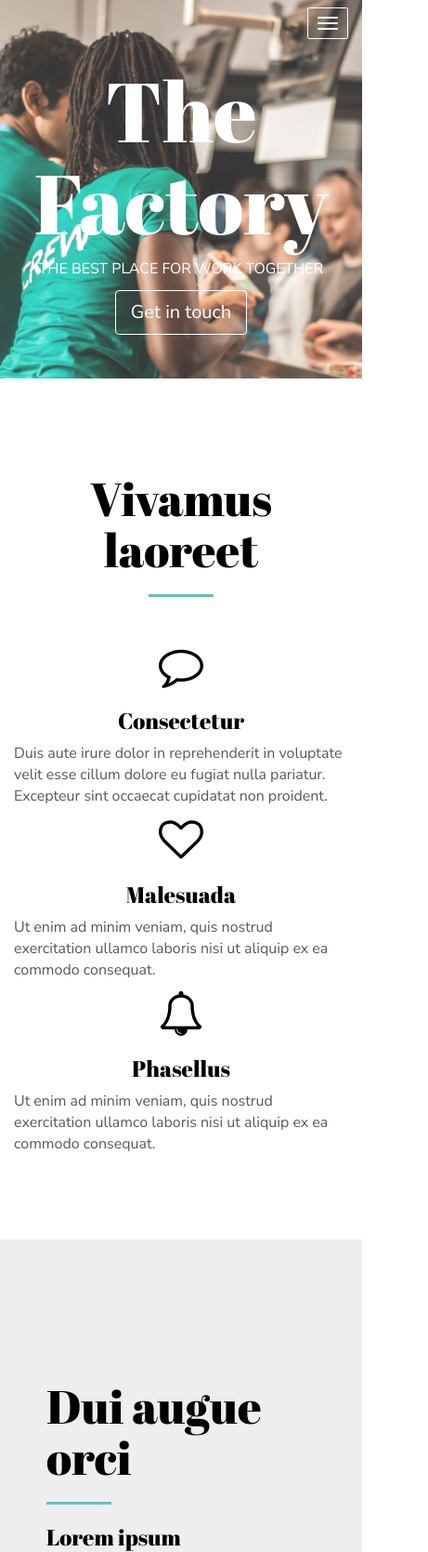
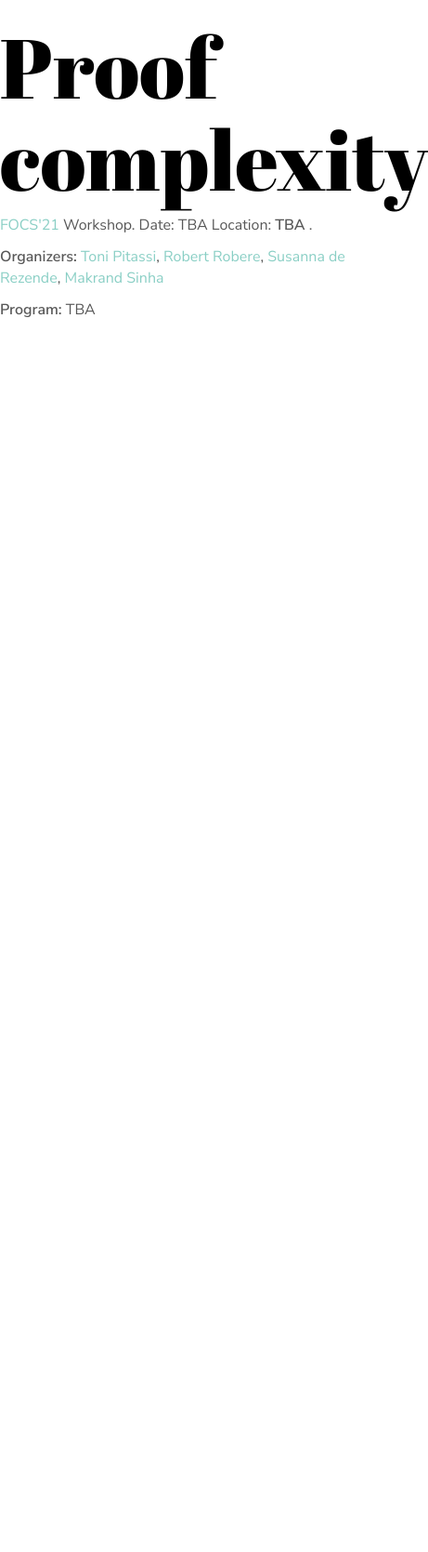
Before and after one commit to deRezende/deRezende.github.io, a plain HTML site: page workshops/workshop22.html in a window 390 px wide. Shown: the top 1669 px of the page at 93% size, 461 px wide, since content can reach past the window. After the commit the page ends 844 px from the top, so only its background shows below. Drawn offline with Linux system fonts and the light colour scheme; some packages are replaced by stand-ins of ours.

Commit message:
Clean up

```diff
--- a/workshops/workshop22.html
+++ b/workshops/workshop22.html
@@ -6,166 +6,38 @@
   <meta charset="UTF-8">
   <meta content="IE=edge" http-equiv="X-UA-Compatible">
   <meta content="width=device-width,initial-scale=1" name="viewport">
-  <meta content="description" name="description">
-  <meta content="Mashup templates have been developped by Orson.io team" name="author">
 
-
-  <link href="./assets/apple-touch-icon.png" rel="apple-touch-icon">
   <link href="./assets/favicon.ico" rel="icon">
 
-  <title>Title page</title>
+  <title>Proof Complexity FOCS'21 Workshop</title>
+  <meta name="description" content="Proof Complexity">
 
 <link href="./main.97292821.css" rel="stylesheet"></head>
 
 <body>
+  <div class="page-content">
+      <div class="wrapper">
+        <h1 id="proof-complexity">Proof complexity</h1>
 
- <!-- Add your content of header -->
-<header>
-  <nav class="navbar navbar-inverse navbar-fixed-top">
-    <div class="container">
-      <div class="navbar-header">
-        <button type="button" class="navbar-toggle collapsed">
-          <span class="sr-only">Toggle navigation</span>
-          <span class="icon-bar"></span>
-          <span class="icon-bar"></span>
-          <span class="icon-bar"></span>
-        </button>
-      </div>
+        <p>
+          <a href="https://focs2021.cs.colorado.edu/">FOCS'21</a> Workshop. Date: TBA Location: <strong>  TBA </strong>.
+        </p>
 
-    </div>
-  </nav>
-</header>
+        <p>
+          <strong>Organizers:</strong>
+          <a href=""https://www.cs.toronto.edu/~toni/">Toni Pitassi</a>, <a href="https://www.cs.mcgill.ca/~robere/">Robert Robere</a>, <a href="https://derezende.github.io/">Susanna de Rezende</a>, <a href="https://www.cwi.nl/people/makrand-sinha">Makrand Sinha</a>
+        </p>
+
+        <p>
+          <strong>Program:</strong>
+          TBA
+        </p>
 
 
 
-<!-- Add your site or app content here -->
-<div class="background-image-container white-text-container" style="background-image: url('./assets/images/img-05.jpg')">
-    <div class="overlay"></div>
-    <div class="container">
-        <div class="row">
-            <div class="col-xs-12">
-                <h1>The Factory</h1>
-                <p class="">THE BEST PLACE FOR WORK TOGETHER</p>
-                <a href="#contact-section-container" class="btn btn-primary btn-lg anchor-link" title="">Get in touch</a>
-            </div>
-        </div>
-    </div>
-</div>
+      </div>
+  </div>
 
-<div class="section-container">
-    <div class="container">
-        <div class="row">
-            <div class="col-xs-12 col-md-12 section-container-spacer">
-                <h2 class="text-center">Vivamus laoreet</h2>
-            </div>
-        </div>
-        <div class="row">
-            <div class="col-xs-12 col-md-4">
-                <div class="fa-container">
-                    <i class="fa fa-comment-o fa-3x" aria-hidden="true"></i>
-                </div>
-                <h3 class="text-center">Consectetur</h3>
-                <p>Duis aute irure dolor in reprehenderit in voluptate velit esse
-            cillum dolore eu fugiat nulla pariatur. Excepteur sint occaecat cupidatat non
-            proident.</p>
-            </div>
+</body>
 
-            <div class="col-xs-12 col-md-4">
-                <div class="fa-container">
-                    <i class="fa fa-heart-o fa-3x" aria-hidden="true"></i>
-                </div>
-                <h3 class="text-center">Malesuada</h3>
-                <p>Ut enim ad minim veniam,
-            quis nostrud exercitation ullamco laboris nisi ut aliquip ex ea commodo
-            consequat.</p>
-            </div>
-            <div class="col-xs-12 col-md-4">
-                <div class="fa-container">
-                    <i class="fa fa-bell-o fa-3x" aria-hidden="true"></i>
-                </div>
-                <h3 class="text-center">Phasellus</h3>
-                <p> Ut enim ad minim veniam,
-            quis nostrud exercitation ullamco laboris nisi ut aliquip ex ea commodo
-            consequat.</p>
-            </div>
-        </div>
-    </div>
-</div>
-
-<div class="section-container section-half-background-image-container">
-    <div class="image-column" style="background-image: url('./assets/images/img-01.jpg')"></div>
-    <div class="container">
-        <div class="row">
-            <div class="section-label reveal">
-                <p>Coworking</p>
-            </div>
-            <div class="col-md-6 col-md-offset-6 text-column">
-                <h2>Dui augue orci</h2>
-                <h3>Lorem ipsum</h3>
-                <p>Lorem ipsum dolor sit amet, consectetur adipiscing elit. Nunc sit amet consectetur dolor. Phasellus ut
-                    lacus tellus. In pretium lobortis blandit. Nam eu laoreet velit. Vivamus laoreet, sem nec scelerisque
-                    elementum, dui augue aliquet urna, ut bibendum purus erat ut massa. Mauris diam orci, feugiat a turpis
-                    et, congue accumsan risus. Nulla malesuada leo sodales, auctor augue quis, condimentum lacus. Phasellus
-                    sed sollicitudin quam, a bibendum urna.</p>
-                <p>Lorem ipsum dolor sit amet, consectetur adipiscing elit. Nunc sit amet consectetur dolor. Phasellus «
-                    ut lacus » tellus. In pretium lobortis blandit.</p>
-                <p>Lorem ipsum dolor sit amet, consectetur adipiscing elit. Nunc sit amet consectetur dolor. Phasellus ut
-                    lacus tellus. In pretium lobortis blandit.</p>
-
-            </div>
-        </div>
-    </div>
-</div>
-
-
-
-<div class="section-container">
-    <div class="container">
-        <div class="row">
-            <div class="col-xs-12 col-md-12 section-container-spacer">
-                <h2 class="text-center">Consectetur adipiscing</h2>
-            </div>
-        </div>
-        <div class="row">
-            <div class="col-xs-12 col-md-4">
-                <img src="./assets/images/img-02.jpg" alt="" class="img-responsive">
-                <h3 class="text-center">Consectetur</h3>
-                <p>Lorem ipsum dolor sit amet, consectetur adipiscing elit. Nunc sit amet consectetur dolor. Phasellus ut
-                    lacus tellus. In pretium lobortis blandit.</p>
-            </div>
-
-            <div class="col-xs-12 col-md-4">
-                <img src="./assets/images/img-03.jpg" alt="" class="img-responsive">
-                <h3 class="text-center">Malesuada</h3>
-                <p>Lorem ipsum dolor sit amet, consectetur adipiscing elit. Nunc sit amet consectetur dolor. Phasellus ut
-                    lacus tellus. In pretium lobortis blandit.</p>
-            </div>
-            <div class="col-xs-12 col-md-4">
-                <img src="./assets/images/img-04.jpg" alt="" class="img-responsive">
-                <h3 class="text-center">Phasellus</h3>
-                <p>Lorem ipsum dolor sit amet, consectetur adipiscing elit. Nunc sit amet consectetur dolor. Phasellus ut
-                    lacus tellus. In pretium lobortis blandit.</p>
-            </div>
-        </div>
-    </div>
-</div>
-
-<script>
-document.addEventListener("DOMContentLoaded", function (event) {
-
-  googleMapInit();
-  scrollToAnchor();
-  scrollRevelation('reveal');
-});
-</script>
-
-
-
-<script>
-document.addEventListener("DOMContentLoaded", function (event) {
-  navbarToggleSidebar();
-});
-</script>
-
-
-<script type="text/javascript" src="./main.faaf51f9.js"></script>
+</html>
```
